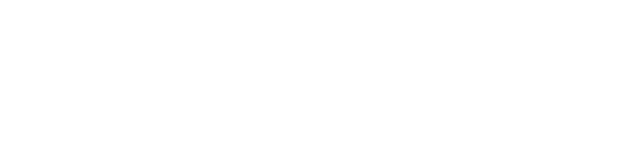
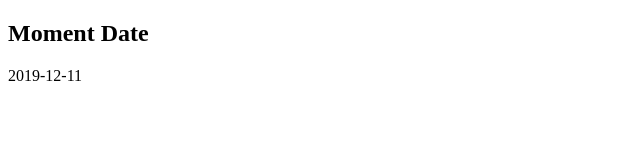
Before and after one commit to pmahalan/day_planner, a plain HTML site: page index.html in a window 1280 px wide. Shown: the whole page, without its empty margins (0-640 px from the left). Drawn offline with Linux system fonts and the light colour scheme.

Commit message:
finally got everything structured the way I need it to be on my index.html so that moments.js can be properly referenced

```diff
--- a/index.html
+++ b/index.html
@@ -1,18 +1,31 @@
 <!DOCTYPE html>
 <html lang="en">
-
-<head>
-    <title>Day Planner!</title>
-</head>
+<head> <title>Day Planner!</title> </head>
 
 <body>
-  <!-- reference Moment.js library -->
-  <script src="moment.min.js"></script>
-  <script type="text/javascript">
-
-  console.log(moment());
+<script src = "moment.min.js"></script>
 
 
+<h2>Moment Date</h2>
+<!-- container for Moment.js output -->
+<div id="displayMoment"></div>
+
+
+<script type="text/javascript">
+console.log(moment());
+
+(function()
+{
+  // instantiate a moment object
+  var NowMoment = moment();
+  // display value of moment object in #displayMoment div
+  var eDisplayMoment = document.getElementById('displayMoment');
+  eDisplayMoment.innerHTML = NowMoment.format('YYYY-M-D');
+
+  // instantiate a JavaScript Date object
+  var NowDate = new Date();
+
+})();
 </script>
 
 </body>
```
Also changed, not shown: dayplanner.js (added).
